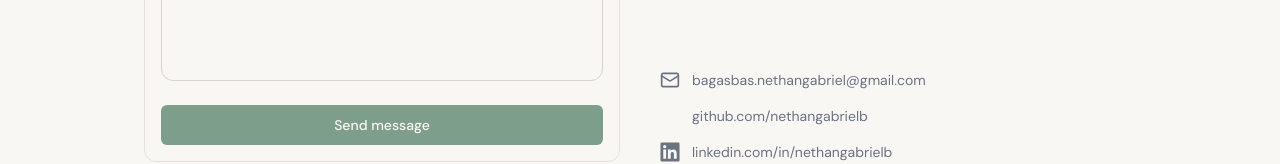
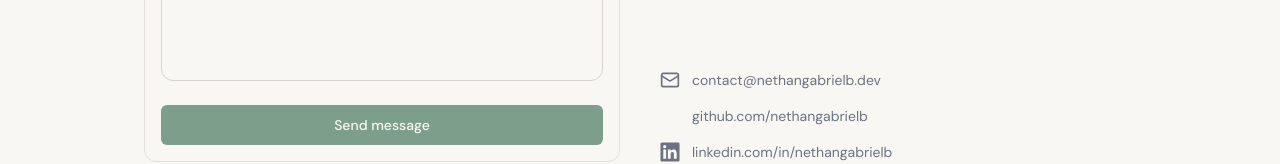
Before and after one commit to nethangabrielb/personal-website, a React (Vite) app: page / in a window 1280 px wide. Shown: the part 3591-3755 px from the top of the page. Built offline with nearby package versions, Linux system fonts and the light colour scheme; some icons are missing.

Commit message:
fix: update contact email address in Contact section

```diff
--- a/src/components/sections/Contact.tsx
+++ b/src/components/sections/Contact.tsx
@@ -92,12 +92,12 @@ export const Contact = () => {
 
             <div className="mt-6 flex flex-col gap-3 sm:mt-8 sm:gap-4">
               <a
-                href="mailto:bagasbas.nethangabriel@gmail.com"
+                href="mailto:contact@nethangabrielb.dev"
                 className="inline-flex items-center gap-3 text-muted-foreground hover:text-accent-green transition-colors"
               >
                 <Mail className="size-5 shrink-0" />
                 <span className="text-xs sm:text-sm">
-                  bagasbas.nethangabriel@gmail.com
+                  contact@nethangabrielb.dev
                 </span>
               </a>
               <a
```
